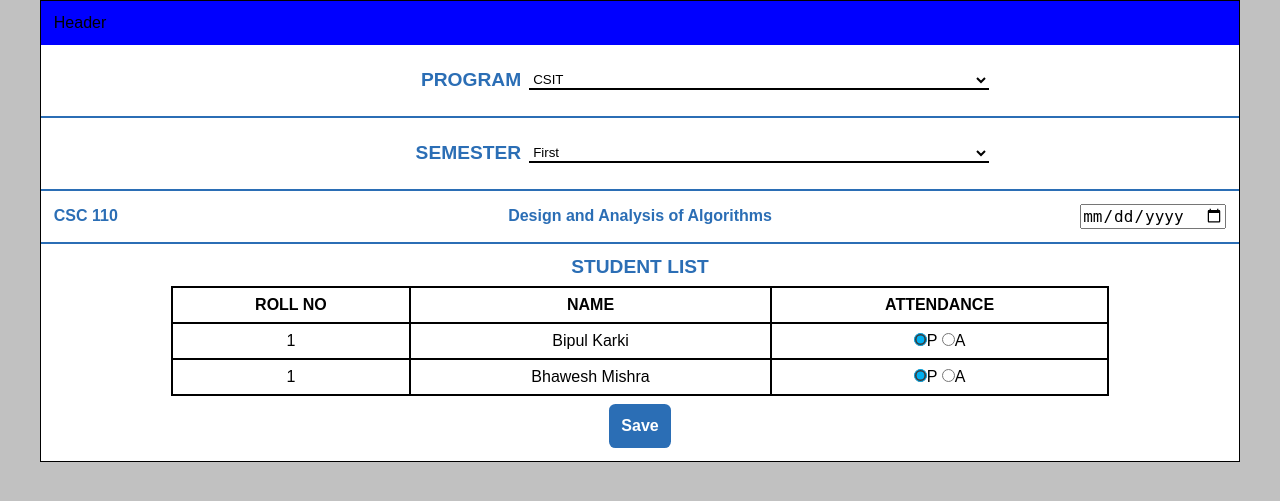
After one commit to bhawesh-mishra/Mechi_Multiple_Campus, a PHP site: page /template/attendance.html in a window 1280 px wide. The commit adds this page. Shown: the top 501 px of the page. Run offline with PHP 8.4, Linux system fonts and the light colour scheme.

Commit message:
added attendance template with its css and added gap in theme file

```diff
--- /dev/null
+++ b/res/css/attendance.css
@@ -0,0 +1,156 @@
+*{
+    margin: 0;
+    padding: 0;
+    box-sizing: border-box;
+}
+body{
+    font-family: Arial, Helvetica, sans-serif, system;
+    background-color: var(--out_of_focus-color);
+    display: flex;
+    justify-content: center;
+    align-items: center;
+}
+.main{
+    border: 1px solid black;
+    width: min(1200px, 95%);
+    /* min-width: 95%; */
+    display: grid;
+    grid-template-columns: 1fr;
+    grid-template-areas: "header" "program" "semester" "subject" "student";
+}
+.header{
+    grid-area: header;
+    background-color: blue;
+    padding: var(--input-padding);
+}
+.program{
+    grid-area: program;
+    background-color: var(--main-color);
+    color: var(--accent-color);
+    display: grid;
+    grid-template-columns: .5fr .5fr 1fr .5fr;
+    grid-template-rows: 1fr;
+    grid-template-areas: ". label_area dropdown_area";
+    padding: var(--input-padding);
+    gap: var(--grid-gap);
+    border-bottom: 2px solid var(--accent-color);
+}
+.label_area{
+    grid-area: label_area;
+    font-size: 1.2rem;
+    font-weight: bold;
+}
+.dropdown_area{
+    grid-area: dropdown_area;
+    padding-top: var(--input-padding);
+    padding-bottom: var(--input-padding);
+}
+.select{
+    width: 100%;
+    outline: none;
+    background-color: transparent;
+    border: none;
+    border-bottom: 2px solid black;
+}
+option{
+    font-size: 1rem;
+}
+.semester{
+    grid-area: semester;
+    background-color: var(--main-color);
+    color: var(--accent-color);
+    padding: var(--input-padding);
+    display: grid;
+    grid-template-columns: .5fr .5fr 1fr .5fr;
+    grid-template-rows: 1fr;
+    grid-template-areas: ". label_area dropdown_area";
+    gap: var(--grid-gap);
+    border-bottom: 2px solid var(--accent-color);
+}
+.subject{
+    grid-area: subject;
+    background-color: var(--main-color);
+    color: var(--accent-color);
+    padding: var(--input-padding);
+    display: grid;
+    grid-template-columns: 1fr 3fr 1fr;
+    grid-template-rows: 1fr;
+    grid-template-areas: "code title date";
+    gap: var(--grid-gap);
+    font-weight: bold;
+    border-bottom: 2px solid var(--accent-color);
+}
+.title{
+    grid-area: title;
+    display: flex;
+    justify-content: center;
+    align-items: center;
+}
+.code{
+    grid-area: code;
+    display: flex;
+    justify-content: start;
+    align-items: center;
+}
+.date{
+    grid-area: date;
+    display: flex;
+    justify-content: end;
+    align-items: center;
+}
+.date >input{
+    font-size: 1rem;
+}
+.student{
+    grid-area: student;
+    background-color: var(--main-color);
+    padding: var(--input-padding);
+    display: flex;
+    flex-direction: column;
+    justify-content: center;
+    align-items: center;
+    gap: var(--grid-gap);
+    /* border-bottom: 2px solid var(--accent-color); */
+}
+.student >header{
+    color: var(--accent-color);
+    text-transform: uppercase;
+    font-size: 1.2rem;
+    font-weight: bold;
+}
+.student >table{
+    border-collapse: collapse;
+    border: 2px solid black;
+    width: 100%;
+    text-align: center;
+}
+th,td{
+    border: 2px solid black;
+    padding: .5rem;
+}
+button {
+    border: 0;
+    border-radius: var(--input-border_radius);
+    padding: var(--input-padding);
+    width: max-content;
+    font-size: 1rem;
+    font-weight: bold;
+    cursor: pointer;
+    color: var(--main-color);
+    background-color: var(--accent-color);
+}
+button:hover {
+background-color: var(--tertiary-color);
+transition: var(--transition-time);
+}
+/* if screen size is larger than 600px */
+@media only screen and (min-width:600px){
+    .label_area{
+        display: flex;
+        justify-content: end;
+        align-items: center;
+    }
+    .student >table{
+        width: 80%;
+    }
+}
--- a/res/css/theme.css
+++ b/res/css/theme.css
@@ -10,4 +10,5 @@
   --input-padding: 0.8rem;
   --transition-time: 0.3s;
   --h1-size: 2rem;
+  --grid-gap:.5rem;
 }
--- /dev/null
+++ b/template/attendance.html
@@ -0,0 +1,95 @@
+<!DOCTYPE html>
+<html lang="en">
+<head>
+    <meta charset="UTF-8">
+    <meta name="viewport" content="width=device-width, initial-scale=1.0">
+    <title>Attendance</title>
+
+    <link rel="stylesheet" href="../res/css/theme.css" />
+    <link rel="stylesheet" href="../res/css/attendance.css">
+
+</head>
+<body>
+    <div class="main">
+        <div class="header">Header</div>
+        <div class="program">
+            <div class="label_area">
+                <label for="program">PROGRAM</label>
+            </div>
+
+            <div class="dropdown_area">
+                <select name="program" id="program" class="select">
+                    <option value="CSIT">CSIT</option>
+                    <option value="BCA">BCA</option>
+                    <option value="BBA">BBA</option>
+                    <option value="BIM">BIM</option>
+                </select>
+            </div>
+        </div>
+
+        <div class="semester">
+            <div class="label_area">
+                <label for="semester">SEMESTER</label>
+            </div>
+
+            <div class="dropdown_area">
+                <select name="semester" id="semester" class="select">
+                    <option value="1">First</option>
+                    <option value="2">Second</option>
+                    <option value="3">Third</option>
+                    <option value="4">Fourth</option>
+                    <option value="5">Fifth</option>
+                    <option value="6">Sixth</option>
+                    <option value="7">Seventh</option>
+                    <option value="8">Eighth</option>
+                </select>
+            </div>
+
+        </div>
+
+        <div class="subject">
+            <header class="code">CSC 110</header>
+            <header class="title">Design and Analysis of Algorithms</header>
+            <div class="date">
+                <input type="date">
+            </div>
+        </div>
+
+        <div class="student">
+            <header>Student List</header>
+            <table>
+                <thead>
+                    <tr>
+                        <th>ROLL NO</th>
+                        <th>NAME</th>
+                        <th>ATTENDANCE</th>
+                    </tr>
+                </thead>
+                <tbody>
+                    <tr>
+                        <td>1</td>
+                        <td>Bipul Karki</td>
+                        <td>
+                            <form action="POST">
+                                <input type="radio" name="status" value="present" checked>P
+                                <input type="radio" name="status" value="absent">A
+                            </form>
+                        </td>
+                    </tr>
+                    <tr>
+                        <td>1</td>
+                        <td>Bhawesh Mishra</td>
+                        <td>
+                            <form action="POST">
+                                <input type="radio" name="status" value="present" checked>P
+                                <input type="radio" name="status" value="absent">A
+                            </form>
+                        </td>
+                    </tr>
+                </tbody>
+            </table>
+            <button type="submit">Save</button>
+        </div>
+    </div>
+</body>
+</html>
```
